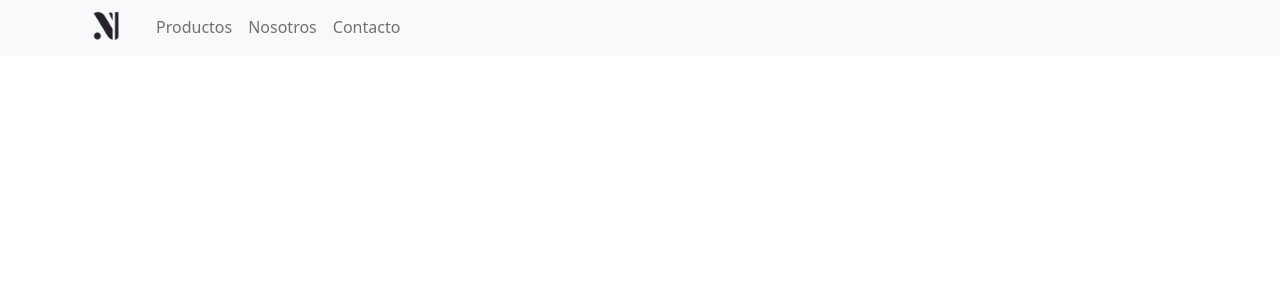
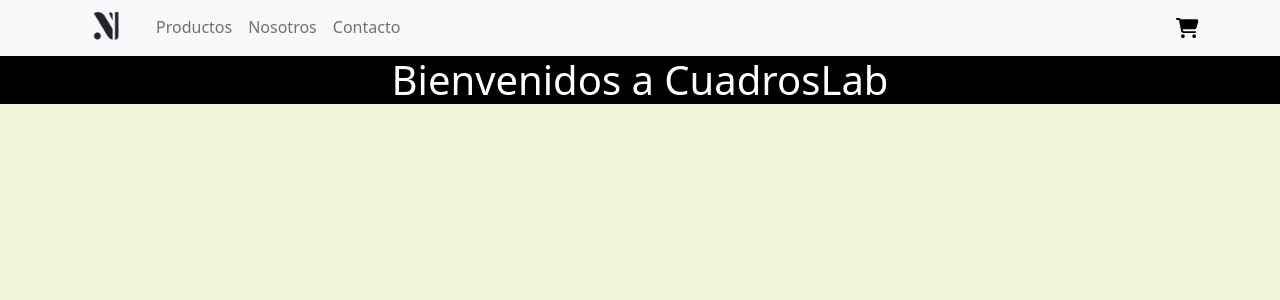
Before and after one commit to EduardoRavell/cuadros_lab_EduardoRavell, a React (Create React App) app: page / in a window 1280 px wide. Shown: the top 300 px of the page. Built offline with nearby package versions, Linux system fonts and the light colour scheme.

Commit message:
Desafío: Crea tu landing Eduardo Ravell

```diff
--- a/package.json
+++ b/package.json
@@ -3,6 +3,9 @@
   "version": "0.1.0",
   "private": true,
   "dependencies": {
+    "@fortawesome/fontawesome-svg-core": "^6.1.1",
+    "@fortawesome/free-solid-svg-icons": "^6.1.1",
+    "@fortawesome/react-fontawesome": "^0.1.18",
     "@popperjs/core": "^2.11.5",
     "@testing-library/jest-dom": "^5.16.4",
     "@testing-library/react": "^13.3.0",
--- a/src/App.js
+++ b/src/App.js
@@ -1,16 +1,19 @@
-import logo from './logo.svg';
 import './App.css';
 // import 'bootstrap/dist/css/bootstrap.min.css';
 import NavBar from './components/NavBar/navbar';
 import 'bootstrap/dist/css/bootstrap.min.css';
-
+import ItemListContainer from './components/ItemListContainer/ItemListContainer';
+import Body from './components/Body/Body';
 function App() {
   return (
     <div className="App">
+
+      <header className="">
       <NavBar/>
-      <header className="">
-
       </header>
+      <Body>
+        <ItemListContainer/>
+      </Body>
     </div>
   );
 }
--- /dev/null
+++ b/src/components/Body/Body.css
@@ -0,0 +1,4 @@
+.body {
+    background-color: #f0f5d8;
+    height: 100vh;
+}
--- /dev/null
+++ b/src/components/Body/Body.js
@@ -0,0 +1,12 @@
+import './Body.css'
+function Body({children}){
+    return (
+    <>
+    <div className="body">
+        {children}
+    </div>
+    </>
+    );
+}
+
+export default Body;
--- /dev/null
+++ b/src/components/CartWidget/CartWidget.js
@@ -0,0 +1,16 @@
+import './CartWidget.css';
+import { FontAwesomeIcon } from '@fortawesome/react-fontawesome';
+import { faCartShopping } from '@fortawesome/free-solid-svg-icons';
+function CartWidget(){
+    return (
+        <>
+        <div>
+        <a href="carrito#">
+        <FontAwesomeIcon icon={faCartShopping} color="black" size="lg"/>
+        </a>
+        </div>
+      </>
+    );
+  }
+
+  export default CartWidget;
--- /dev/null
+++ b/src/components/ItemListContainer/ItemListContainer.css
@@ -0,0 +1,4 @@
+.ItemListContainer {
+    background-color: #000000;
+    color: #ffffff;
+}
--- /dev/null
+++ b/src/components/ItemListContainer/ItemListContainer.js
@@ -0,0 +1,12 @@
+import './ItemListContainer.css';
+function ItemListContainer(){
+    return (
+    <>
+    <div className="ItemListContainer">
+        <h1>Bienvenidos a CuadrosLab</h1>
+    </div>
+    </>
+    );
+}
+
+export default ItemListContainer;
--- a/src/components/NavBar/navbar.js
+++ b/src/components/NavBar/navbar.js
@@ -5,7 +5,7 @@
 import Nav from 'react-bootstrap/Nav';
 import Navbar from 'react-bootstrap/Navbar';
 import logo from '../../img/logo.png';
-
+import CartWidget  from "../CartWidget/CartWidget";
 export default function navbar(){
     return (
         <>
@@ -17,6 +17,7 @@
               <NavLink link="#Nosotros" title="Nosotros"/>
               <NavLink link="#Contacto" title="Contacto" />
             </Nav>
+          <CartWidget/>
           </Container>
         </Navbar>
       </>
```
Also changed, not shown: src/components/CartWidget/CartWidget.css (added), 1 other file (tests, documents, lock files or other folders).
